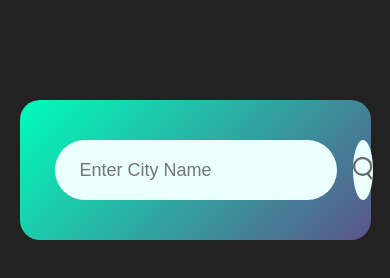
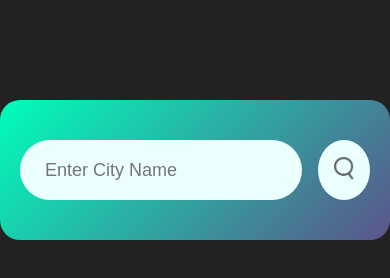
Before and after one commit to Ashishkumawat685/Weather-Application, a plain HTML site: page index.html in a window 390 px wide. Drawn offline with Linux system fonts and the light colour scheme.

Commit message:
Update style.css

```diff
--- a/style.css
+++ b/style.css
@@ -110,3 +110,11 @@ body {
     color: red;
     display: none;
 }
+
+
+@media only screen and (min-width: 320px) and (max-width: 576px) {
+    .card {
+        width: 100%;
+        padding: 40px 20px;
+    }
+}
```
